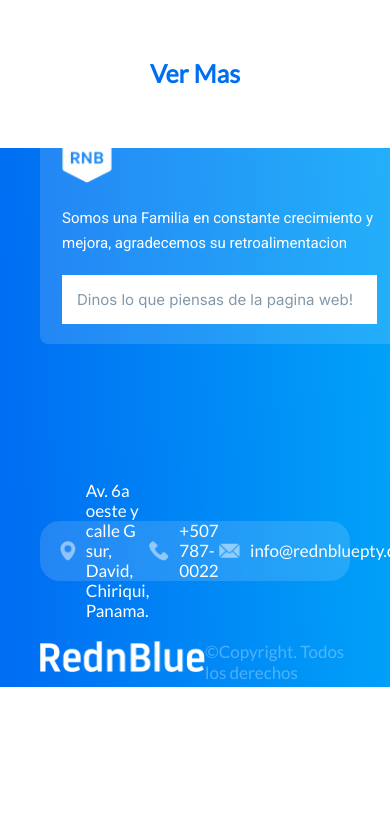
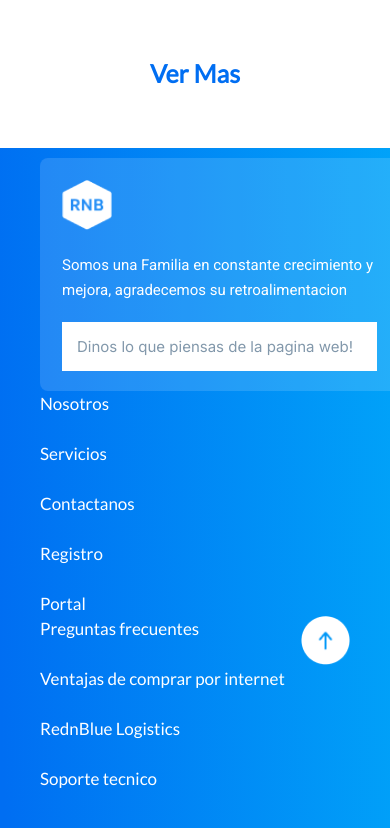
Before and after one commit to nabilAparicio/RnBTest, a Next.js app: page / in a window 390 px wide. Shown: the part 5696-6524 px from the top of the page. Before the commit the page ends 6383 px from the top, so only its background shows below. Built offline with nearby package versions, Linux system fonts and the light colour scheme.

Commit message:
inicio responsive

```diff
--- a/components/Main.js
+++ b/components/Main.js
@@ -8,18 +8,19 @@
 
 const Main = () => {
   const Search = useSelector((state) => state.SearchSlice);
-  const istrue = Pages.filter((Page) =>
+  const notFound = Pages.filter((Page) =>
     Page.name.toLowerCase().includes(Search.search)
   );
-  console.log(istrue);
   return (
     <>
       <div className={styles.mainContainer}>
-        {Pages.filter((Page) =>
-          Page.name.toLowerCase().includes(Search.search)
-        ).map((Page) => (
-          <MainCard Page={Page} key={Page.id} />
-        ))}
+        {notFound.length === 0 ? (
+          <div>Pagina no encontrada lo siento :c</div>
+        ) : (
+          Pages.filter((Page) =>
+            Page.name.toLowerCase().includes(Search.search)
+          ).map((Page) => <MainCard Page={Page} key={Page.id} />)
+        )}
       </div>
       <div className={styles.verMasContainer}>
         <Link href={"/"} className={styles.verMas}>
--- a/styles/Footer.module.css
+++ b/styles/Footer.module.css
@@ -5,7 +5,9 @@
 align-items: center;
 justify-content: center;
 width: 100%;
-height: 539px;
+height: 100%;
+padding-block: 10px;
+min-height: 539px;
 gap: 60px;
 
 /* Gradient */
@@ -13,6 +15,7 @@
 }
 .siteMap{
   display: flex;
+  flex-wrap: wrap;
   justify-content: space-between;
   width: 100%;
   max-width: 1140px;
@@ -71,10 +74,11 @@
 font-size: 15px;
 }
 .infoContainer{
+  flex-wrap: wrap;
   display: flex;
   justify-content: space-evenly;
   align-content: center;
-  height: 60px;
+  min-height: 60px;
   width: 100%;
   max-width: 1140px;
   padding: 20px;
@@ -84,6 +88,7 @@
 .info{
   align-items: center;
   display: flex;
+  margin:3px;
   gap: 10px;
 }
 .infoContent{
@@ -95,6 +100,7 @@
 color: #FFFFFF;
 }
 .logoCopyrigth{
+flex-wrap: wrap;
 display: flex;
 width: 100%;
 max-width: 1140px;
```
